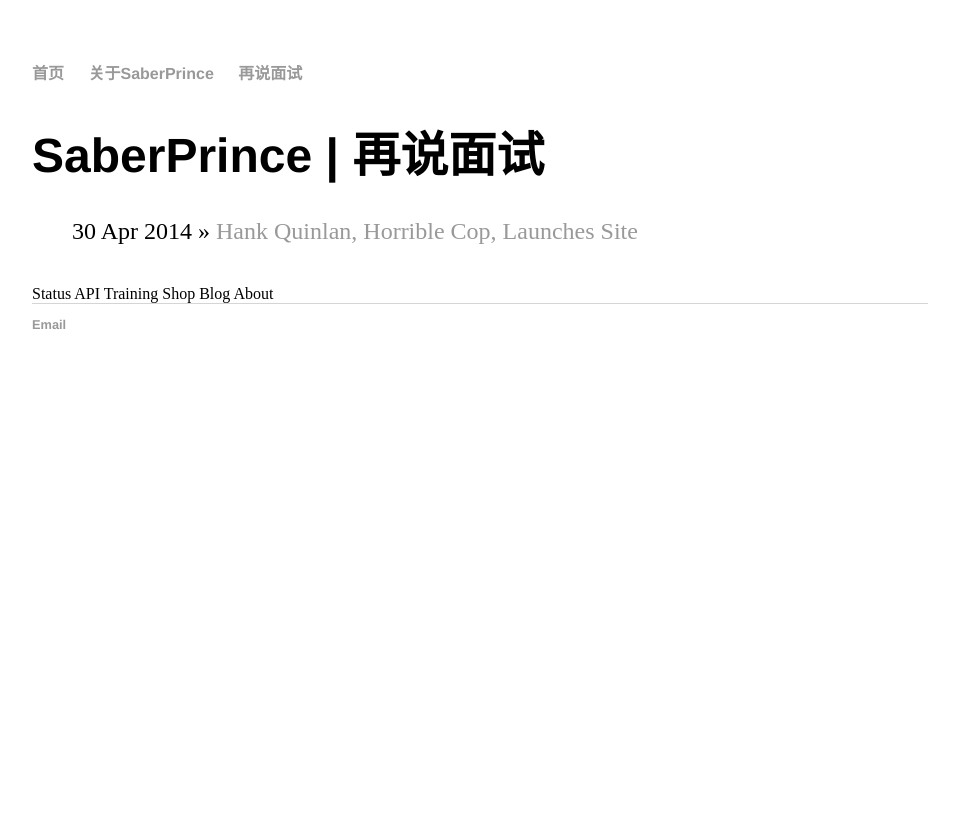
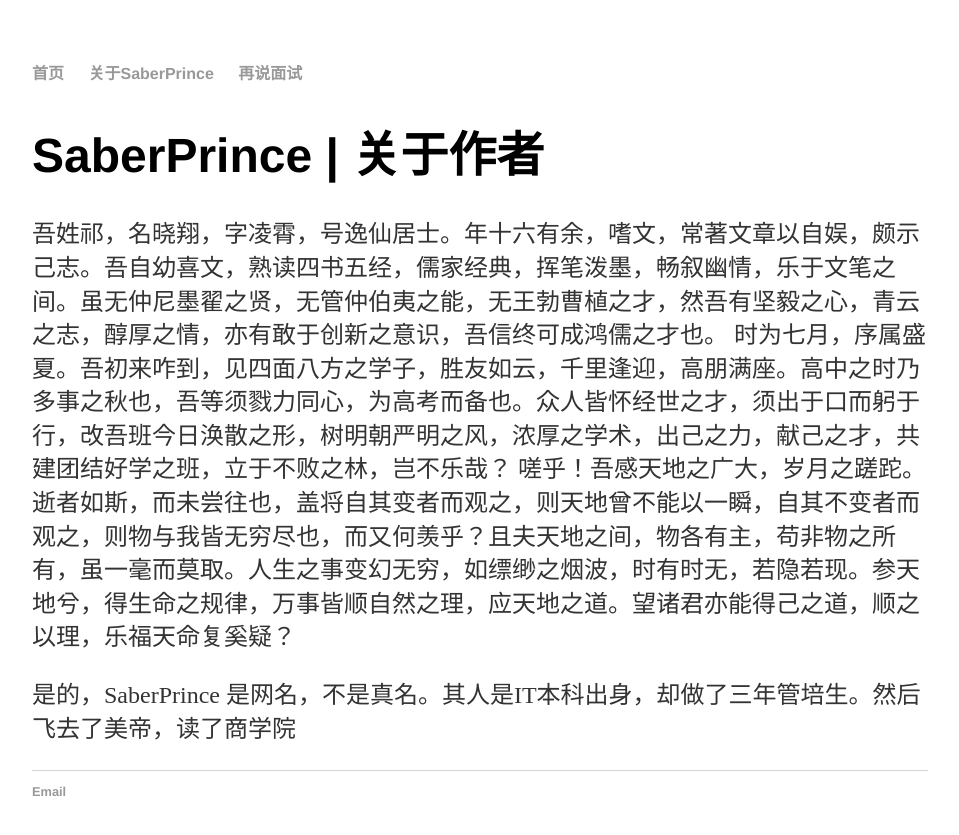
Before and after one commit to saberprince/saberprince.github.io, a Jekyll site: the page built from about/index.html, in a window 1280 px wide. Shown: the top 835 px of the page, without its empty margins (160-1119 px from the left). Built offline with Jekyll 4.4.1, drawn with Linux system fonts in a browser that asks for light colours; a file with an impossible date is left out.

Commit message:
Update index.html

```diff
--- a/about/index.html
+++ b/about/index.html
@@ -1,12 +1,8 @@
 ---
 layout: default
-title: SaberPrince | 再说面试
+title: SaberPrince | 关于作者
 ---
 	<h1>{{ page.title }}</h1>
-	<ul class="posts">
-
-	  {% for post in site.posts %}
-	    <li><span>{{ post.date | date_to_string }}</span> » <a href="{{ post.url }}" title="{{ post.title }}">{{ post.title }}</a></li>
-	  {% endfor %}
-	</ul>
-Status API Training Shop Blog About
+	<p>吾姓祁，名晓翔，字凌霄，号逸仙居士。年十六有余，嗜文，常著文章以自娱，颇示己志。吾自幼喜文，熟读四书五经，儒家经典，挥笔泼墨，畅叙幽情，乐于文笔之间。虽无仲尼墨翟之贤，无管仲伯夷之能，无王勃曹植之才，然吾有坚毅之心，青云之志，醇厚之情，亦有敢于创新之意识，吾信终可成鸿儒之才也。
+时为七月，序属盛夏。吾初来咋到，见四面八方之学子，胜友如云，千里逢迎，高朋满座。高中之时乃多事之秋也，吾等须戮力同心，为高考而备也。众人皆怀经世之才，须出于口而躬于行，改吾班今日涣散之形，树明朝严明之风，浓厚之学术，出己之力，献己之才，共建团结好学之班，立于不败之林，岂不乐哉？ 嗟乎！吾感天地之广大，岁月之蹉跎。逝者如斯，而未尝往也，盖将自其变者而观之，则天地曾不能以一瞬，自其不变者而观之，则物与我皆无穷尽也，而又何羡乎？且夫天地之间，物各有主，苟非物之所有，虽一毫而莫取。人生之事变幻无穷，如缥缈之烟波，时有时无，若隐若现。参天地兮，得生命之规律，万事皆顺自然之理，应天地之道。望诸君亦能得己之道，顺之以理，乐福天命复奚疑？ </p>
+	<p>是的，SaberPrince 是网名，不是真名。其人是IT本科出身，却做了三年管培生。然后飞去了美帝，读了商学院</p>
```
